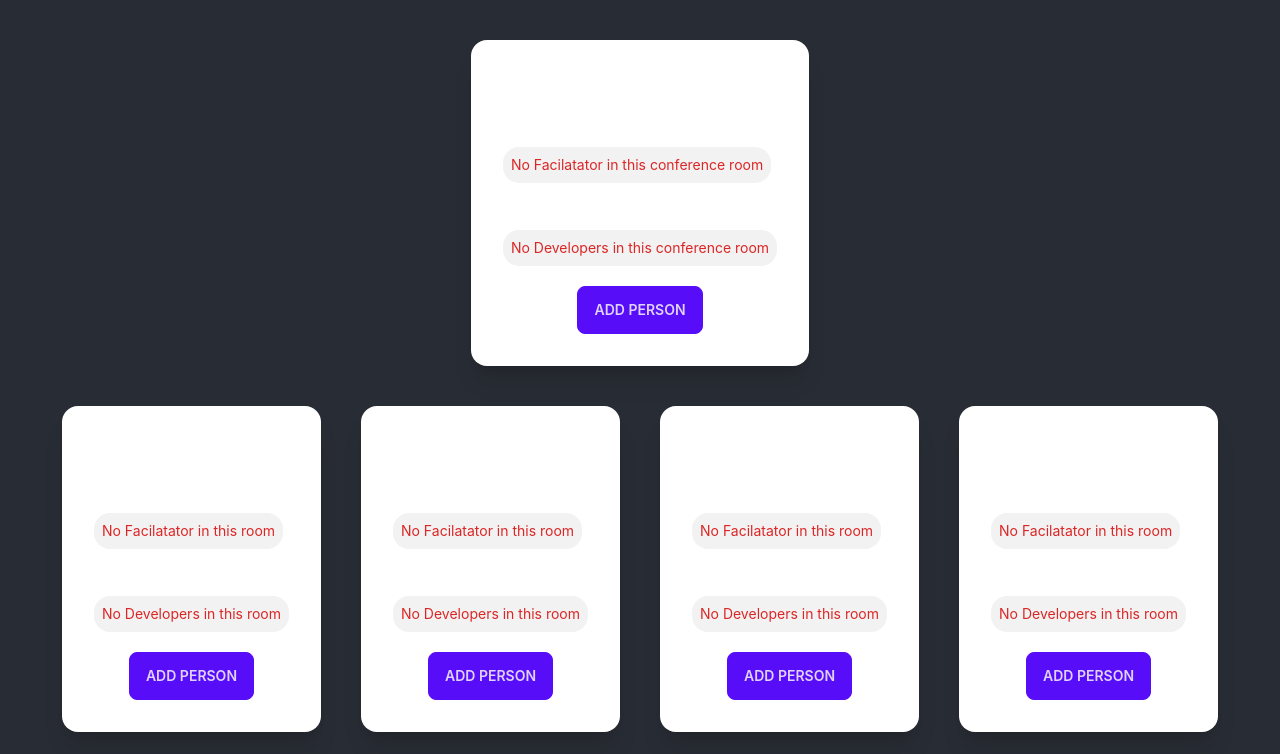
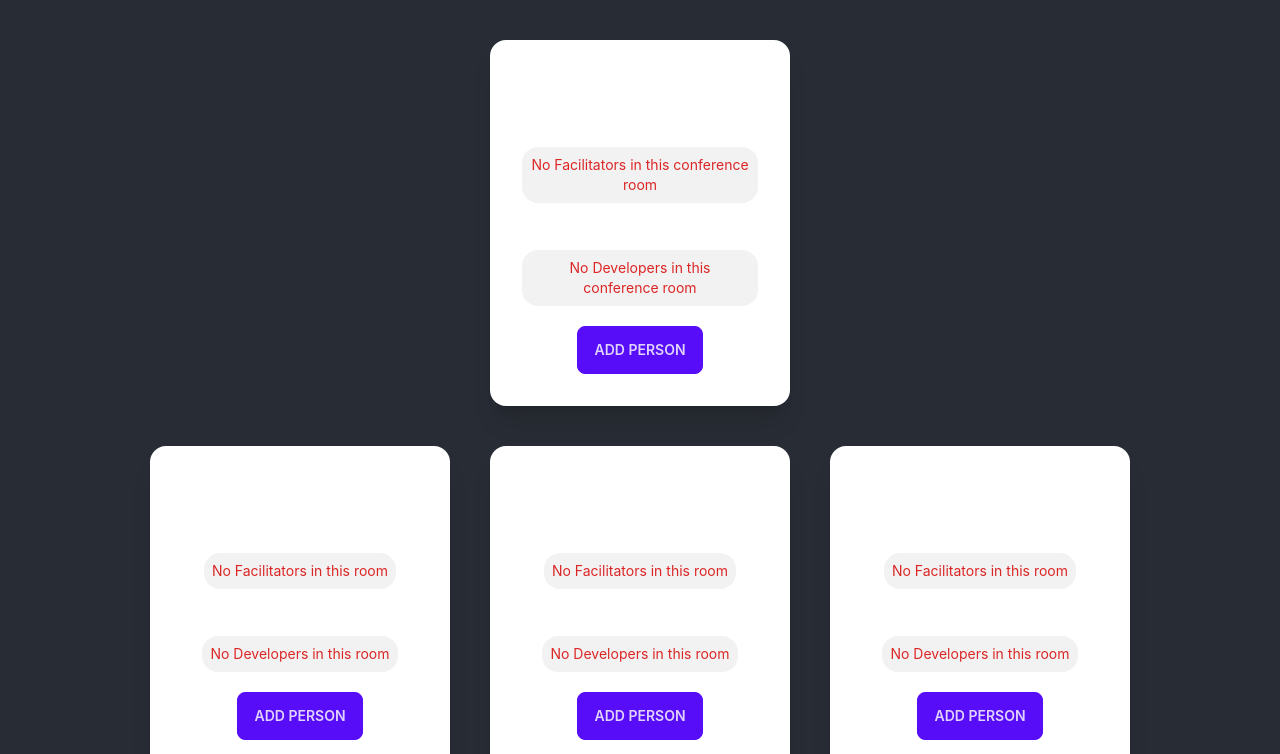
Before and after one commit to ETIM-PAUL/web3BridgeTest, a React (Create React App) app: page / in a window 1280 px wide. Shown: the top 754 px of the page. Built offline with nearby package versions, Linux system fonts and the light colour scheme; the HTML template or start-up script is replaced by a standard one.

Commit message:
added responsiveness for cards

```diff
--- a/src/components/Room.jsx
+++ b/src/components/Room.jsx
@@ -42,17 +42,17 @@ const Room = ({ title, type, allPersons, setAllPersons }) => {
 
   return (
     <div>
-      <div className="card w-fit bg-base-100 shadow-xl">
+      <div className="card w-fit sm:w-[300px] bg-base-100 shadow-xl">
         <div className="card-body mx-auto">
           <h2 className="card-title justify-center">{title}</h2>
           <div>
             <span className="font-bold text-sm text-start">Facilitator{type === "room" ? "" : "s"}</span>
-            <ul className="menu bg-base-200 w-fit rounded-box">
+            <ul className="menu bg-base-200 w-fit mx-auto rounded-box">
               {persons.length > 0 && persons.filter((person) => person.proficiency === "facilitator").map((person, index) => (
-                <li className="" key={index}><a className="hover:cursor-default">{person.fullName} - {returnRole(person.proficiency)}</a></li>
+                <li className="mx-auto" key={index}><a className="hover:cursor-default">{person.fullName} - {returnRole(person.proficiency)}</a></li>
               ))}
               {persons.filter((person) => person.proficiency === "facilitator").length === 0 &&
-                <span className="text-red-600">No Facilatator in this {type === "room" ? "room" : "conference room"}</span>
+                <span className="text-red-600">No Facilitators in this {type === "room" ? "room" : "conference room"}</span>
               }
             </ul>
           </div>
```
